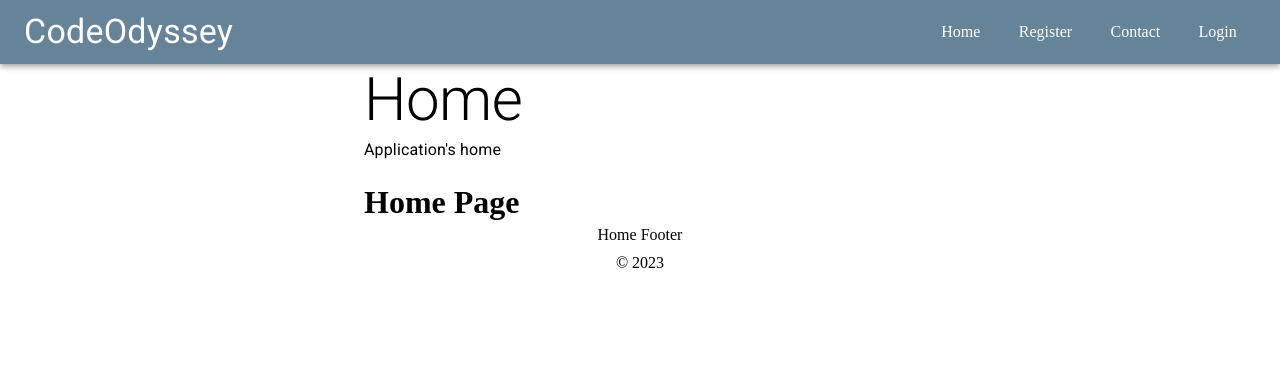
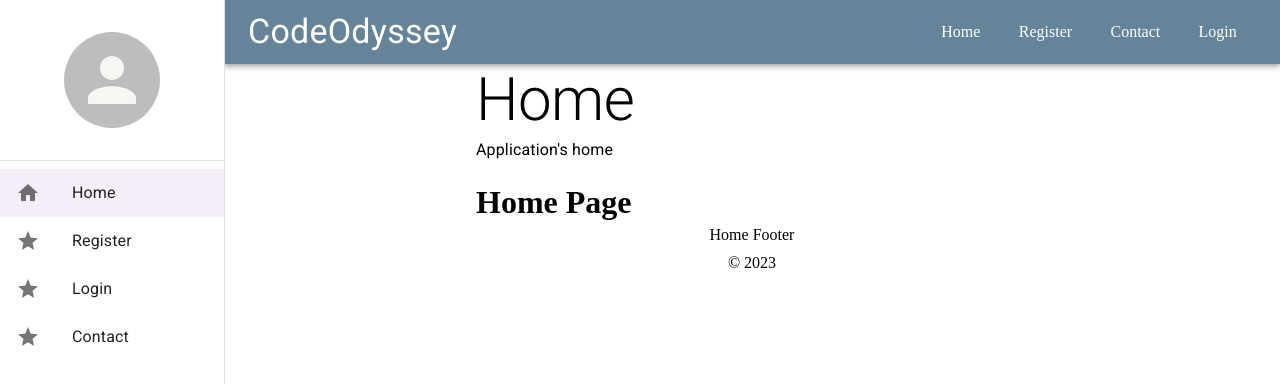
Before and after one commit to ifspcodelab/codeodyssey-frontend, a React (Vite) app: page / in a window 1280 px wide. Shown: the top 384 px of the page. Built offline with nearby package versions, Linux system fonts and the light colour scheme; what react-swipeable-views-utils would draw is missing.

Commit message:
feat: add side bar

```diff
--- a/index.html
+++ b/index.html
@@ -5,10 +5,13 @@
     <link rel="icon" type="image/svg+xml" href="/vite.svg" />
     <meta name="viewport" content="width=device-width, initial-scale=1.0" />
     <link
-            rel="stylesheet"
-            href="https://fonts.googleapis.com/css?family=Roboto:300,400,500,700&display=swap"
+      rel="stylesheet"
+      href="https://fonts.googleapis.com/css?family=Roboto:300,400,500,700&display=swap"
     />
-
+    <link
+      rel="stylesheet"
+      href="https://fonts.googleapis.com/icon?family=Material+Icons"
+    />
     <title>Code Odyssey</title>
   </head>
   <body>
--- a/src/App.tsx
+++ b/src/App.tsx
@@ -2,12 +2,18 @@ import { Outlet } from "react-router-dom";
 import Navbar from "./components/Navbar";
 import { ThemeProvider } from "@emotion/react";
 import { LightTheme } from "./core/themes/Light";
+import { SideBar } from "./core/components/side-bar/SideBar";
+import { DrawerProvider } from "./core/contexts/DrawerContext";
 
 function App() {
     return (
         <ThemeProvider theme={LightTheme}>
-            <Navbar />
-            <Outlet />
+            <DrawerProvider>
+                <SideBar>
+                    <Navbar />
+                    <Outlet />
+                </SideBar>
+            </DrawerProvider>
         </ThemeProvider>
     )
 }
--- /dev/null
+++ b/src/core/components/side-bar/SideBar.tsx
@@ -0,0 +1,102 @@
+import { Avatar, Box, Divider, Drawer, Icon, List, ListItemButton, ListItemIcon, ListItemText, useMediaQuery, useTheme } from "@mui/material"
+import { useDrawerContext } from "../../contexts/DrawerContext"
+import { matchRoutes, useMatch, useNavigate, useResolvedPath } from "react-router-dom";
+import { useEffect, useState } from "react";
+import { JwtService } from '../../auth/JwtService';
+import { AccessToken } from '../../models/AccessToken';
+
+interface ISideBar {
+  children: React.ReactNode
+}
+
+interface IListItemLinkProps {
+  to: string;
+  label: string;
+  icon: string;
+  onClick: (() => void) | undefined;
+}
+
+const ListItemLink: React.FC<IListItemLinkProps> = ({ to, icon, label, onClick }) => {
+  const navigate = useNavigate()
+
+  const resolvedPath = useResolvedPath(to)
+  const match = useMatch({ path: resolvedPath.pathname, end: false })
+
+  const handleClick = () => {
+    navigate(to)
+    onClick?.()
+    if (label === 'Logout') {
+      handleLogout()
+    }
+  }
+  const [, setToken] = useState<AccessToken | null>(null);
+
+  useEffect(() => {
+    const jwtService = new JwtService();
+    setToken(jwtService.getAccessToken());
+  }, []);
+
+  const handleLogout = () => {
+    const jwtService = new JwtService();
+    jwtService.removeTokens();
+    setToken(null);
+    navigate("/");
+    window.location.reload();
+  }
+
+
+  return (
+    <ListItemButton selected={!!match} onClick={handleClick}>
+      <ListItemIcon>
+        <Icon>{icon}</Icon>
+      </ListItemIcon>
+      <ListItemText primary={label} />
+    </ListItemButton>
+  )
+}
+
+export const SideBar: React.FC<ISideBar> = ({ children }) => {
+
+  const theme = useTheme()
+  const smDown = useMediaQuery(theme.breakpoints.down('sm'))
+
+  const { isDrawerOpen, toggleDrawerOpen, drawerOptions } = useDrawerContext()
+
+
+  return (
+    <>
+      <Drawer open={isDrawerOpen} variant={smDown ? 'temporary' : 'permanent'} onClose={toggleDrawerOpen}>
+        <Box width={theme.spacing(28)} height="100%" display="flex" flexDirection="column" >
+
+          <Box width="100%" height={theme.spacing(20)} display="flex" alignItems="center" justifyContent="center">
+            <Avatar
+              sx={{ height: theme.spacing(12), width: theme.spacing(12) }}
+            />
+          </Box>
+
+          <Divider />
+
+          <Box flex={1}>
+            <List component="nav">
+              {drawerOptions.map(drawerOption => (
+                <ListItemLink
+                  key={drawerOption.label}
+                  to={drawerOption.path}
+                  icon={drawerOption.icon}
+                  label={drawerOption.label}
+                  onClick={smDown ? toggleDrawerOpen : undefined}
+                />
+              ))}
+            </List>
+          </Box>
+
+        </Box>
+      </Drawer>
+
+      <Box height="100vh" marginLeft={smDown ? 0 : theme.spacing(28)}>
+        {children}
+      </Box>
+    </>
+
+  )
+}
--- /dev/null
+++ b/src/core/contexts/DrawerContext.tsx
@@ -0,0 +1,105 @@
+import { createContext, useCallback, useContext, useEffect, useState } from 'react';
+import { useTranslation } from 'react-i18next';
+import { JwtService } from '../auth/JwtService';
+import { AccessToken } from '../models/AccessToken';
+
+interface IDrawerContextData {
+  isDrawerOpen: boolean;
+  drawerOptions: IDrawerOption[]
+  toggleDrawerOpen: () => void;
+  setDrawerOptions: (newDrawerOption: IDrawerOption[]) => void;
+}
+
+interface IDrawerOption {
+  icon: string;
+  label: string;
+  path: string;
+}
+
+const DrawerContext = createContext({} as IDrawerContextData);
+
+export const useDrawerContext = () => {
+  return useContext(DrawerContext);
+};
+
+interface IDrawerProvider {
+  children: React.ReactNode
+}
+
+export const DrawerProvider: React.FC<IDrawerProvider> = ({ children }) => {
+  const [isDrawerOpen, setIsDrawerOpen] = useState(false);
+  const [drawerOptions, setDrawerOptions] = useState<IDrawerOption[]>([]);
+
+  const toggleDrawerOpen = useCallback(() => {
+    setIsDrawerOpen(oldDrawerOpen => !oldDrawerOpen);
+  }, []);
+
+  const handleSetDrawerOptions = useCallback((newDrawerOptions: IDrawerOption[]) => {
+    setDrawerOptions(newDrawerOptions);
+  }, []);
+
+  const { t } = useTranslation();
+  const [token, setToken] = useState<AccessToken | null>(null);
+
+  useEffect(() => {
+    const jwtService = new JwtService();
+    setToken(jwtService.getAccessToken());
+  }, []);
+
+
+  useEffect(() => {
+    if (!token) {
+      setDrawerOptions([
+        {
+          icon: 'home',
+          path: '/',
+          label: 'Home'
+        },
+        {
+          icon: 'star',
+          path: '/registration',
+          label: t("navbar.register")
+        },
+        {
+          icon: 'star',
+          path: '/login',
+          label: t("navbar.login")
+        },
+        {
+          icon: 'star',
+          path: '/contact',
+          label: t("navbar.contact")
+        }
+      ])
+    } else if (token) {
+      setDrawerOptions([
+        {
+          icon: 'home',
+          path: '/',
+          label: 'Home'
+        },
+        {
+          icon: 'star',
+          path: '/courses',
+          label: t("navbar.courses")
+        },
+        {
+          icon: 'star',
+          path: '/',
+          label: t("navbar.logout")
+        },
+        {
+          icon: 'star',
+          path: '/contact',
+          label: t("navbar.contact")
+        }
+      ])
+    }
+  }, [token]);
+
+  return (
+    <DrawerContext.Provider value={{ isDrawerOpen, drawerOptions, toggleDrawerOpen, setDrawerOptions: handleSetDrawerOptions }}>
+      {children}
+    </DrawerContext.Provider>
+  );
+};
```
